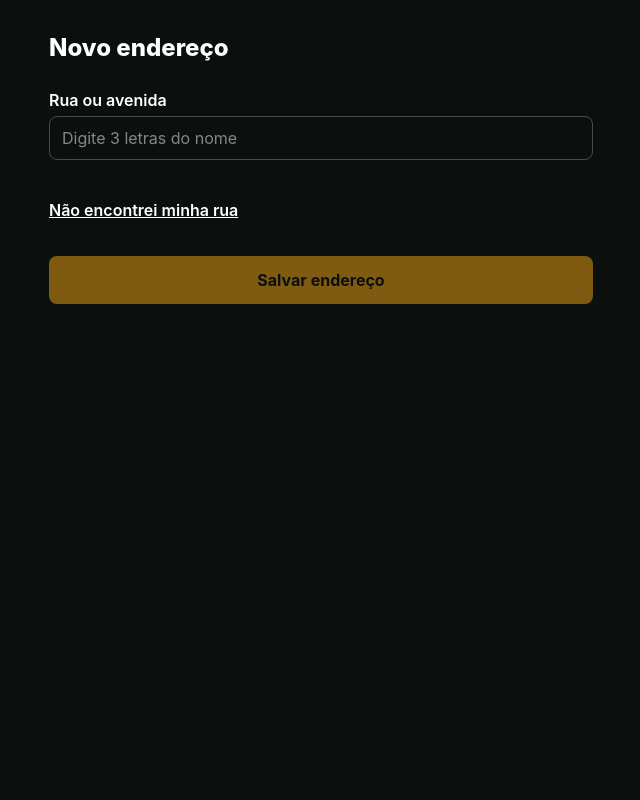
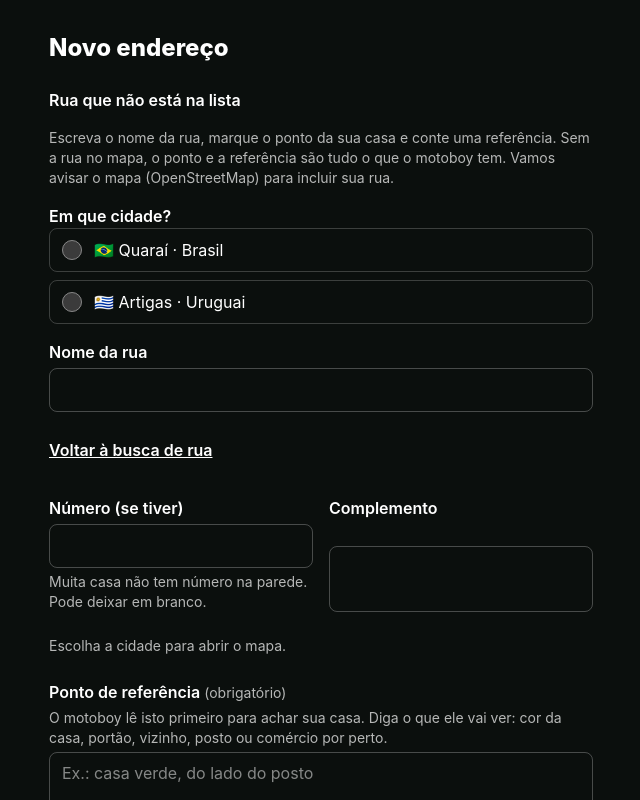
Before and after one commit to mbello1998/tele-dos-pampas, a Next.js app: page /enderecos/novo in a window 1280 px wide. Both pictures are taken after a click on the button "Não encontrei minha rua". Shown: the top 800 px of the page, without its empty margins (319-959 px from the left). Built offline with nearby package versions, Linux system fonts and the light colour scheme.

Commit message:
feat: saída 'não encontrei minha rua' (rua em texto livre, ponto e referência obrigatórios, street_id nulo como marca) e testes de mutação do formulário e da ação
Co-Authored-By: Claude Sonnet 5.5 <noreply@anthropic.com>

```diff
--- a/src/components/address/AddressForm.tsx
+++ b/src/components/address/AddressForm.tsx
@@ -9,11 +9,11 @@
 import { useMemo, useRef, useState, type FormEvent } from 'react'
 import { saveAddress, type Address, type AddressInput, type AddressPrecision } from '@/actions/addresses'
 import type { Locale } from '@/lib/landing/content'
-import type { LatLng, Street } from '@/lib/geo/types'
-import { BlockPicker, blockLabel, deriveBlocks, streetAnchor, UNKNOWN_BLOCK, type Block } from './BlockPicker'
+import type { City, Country, LatLng, Street, StreetDataset } from '@/lib/geo/types'
+import { BlockPicker, blockLabel, deriveBlocks, distanceToStreetMeters, streetAnchor, UNKNOWN_BLOCK, type Block } from './BlockPicker'
 import { MapPin, type PinFix, type TileUrlLoader } from './MapPin'
 import { ReferenceField } from './ReferenceField'
-import { StreetPicker, useStreetDatasets, type DatasetLoader } from './StreetPicker'
+import { CITY_NAME, COUNTRY_NAME, FLAG, StreetPicker, useStreetDatasets, type DatasetLoader } from './StreetPicker'
 
 const COPY = {
   'pt-BR': {
@@ -25,6 +25,16 @@ const COPY = {
     save: 'Salvar endereço',
     saving: 'Salvando…',
     failed: 'Não foi possível salvar. Confira a conexão e se você entrou na sua conta, e tente de novo.',
+    missingTitle: 'Rua que não está na lista',
+    missingHelp:
+      'Escreva o nome da rua, marque o ponto da sua casa e conte uma referência. Sem a rua no mapa, o ponto e a referência são tudo o que o motoboy tem. Vamos avisar o mapa (OpenStreetMap) para incluir sua rua.',
+    cityLegend: 'Em que cidade?',
+    streetName: 'Nome da rua',
+    back: 'Voltar à busca de rua',
+    cityFirst: 'Escolha a cidade para abrir o mapa.',
+    pinNeeded: 'Falta marcar o ponto da casa (no mapa ou pela sua localização).',
+    mismatch: (found: string, chosen: string) =>
+      `Esse ponto parece estar em ${found}, mas você escolheu ${chosen}. Confira a cidade ou o ponto no mapa.`,
   },
   'es-UY': {
     number: 'Número (si tiene)',
@@ -35,6 +45,16 @@ const COPY = {
     save: 'Guardar dirección',
     saving: 'Guardando…',
     failed: 'No se pudo guardar. Revisá la conexión y si ingresaste a tu cuenta, e intentá de nuevo.',
+    missingTitle: 'Calle que no está en la lista',
+    missingHelp:
+      'Escribí el nombre de la calle, marcá el punto de tu casa y contá una referencia. Sin la calle en el mapa, el punto y la referencia son todo lo que tiene el repartidor. Vamos a avisar al mapa (OpenStreetMap) para que incluya tu calle.',
+    cityLegend: '¿En qué ciudad?',
+    streetName: 'Nombre de la calle',
+    back: 'Volver a la búsqueda de calle',
+    cityFirst: 'Elegí la ciudad para abrir el mapa.',
+    pinNeeded: 'Falta marcar el punto de la casa (en el mapa o con tu ubicación).',
+    mismatch: (found: string, chosen: string) =>
+      `Ese punto parece estar en ${found}, pero elegiste ${chosen}. Revisá la ciudad o el punto en el mapa.`,
   },
 } as const
 
@@ -57,6 +77,38 @@ export function resolveLocation(
   return block ? { ...block.midpoint, precision: 'quadra' } : null
 }
 
+const COUNTRY_OF_CITY: Record<City, Country> = { quarai: 'BR', artigas: 'UY' }
+const CITIES: City[] = ['quarai', 'artigas']
+/** Onde o mapa abre quando não há rua nem quadra para centrar: o centro de cada cidade (praças centrais). */
+const CITY_CENTER: Record<City, LatLng> = {
+  quarai: { lat: -30.3875, lng: -56.4528 },
+  artigas: { lat: -30.4, lng: -56.47 },
+}
+
+/** Dentro de 1,5 km de alguma rua, o lado da ponte do pino é confiável; além disso, não há como saber. */
+const BORDER_CHECK_MAX_M = 1500
+/** O pino só contradiz a cidade escolhida se estiver claramente mais perto de ruas do outro país. */
+const BORDER_MARGIN_M = 50
+const BORDER_NEAR_M = 200
+
+/**
+ * Sem rua escolhida, o país vem da cidade que o cliente marcou, e o país decide moeda e taxa de travessia.
+ * Para um cliente que marca "Artigas" estando em Quaraí (ou o contrário) cobrar errado seria silencioso,
+ * então o pino é conferido contra as ruas dos dois datasets. Devolve a cidade do outro lado se o pino
+ * estiver claramente lá; `null` se bate com a escolha, ou se está longe demais de tudo para saber.
+ */
+export function borderMismatch(pin: LatLng, chosen: City, datasets: StreetDataset[]): City | null {
+  const nearest: Record<City, number> = { quarai: Infinity, artigas: Infinity }
+  for (const d of datasets) {
+    for (const st of d.streets) nearest[st.city] = Math.min(nearest[st.city], distanceToStreetMeters(st, pin))
+  }
+  const other: City = chosen === 'quarai' ? 'artigas' : 'quarai'
+  const dChosen = nearest[chosen]
+  const dOther = nearest[other]
+  if (dOther > BORDER_CHECK_MAX_M) return null
+  return dChosen > BORDER_NEAR_M && dOther + BORDER_MARGIN_M < dChosen ? other : null
+}
+
 const field = 'min-h-11 w-full rounded-lg border border-white/25 bg-transparent px-3 text-base'
 
 type Props = {
@@ -77,6 +129,10 @@ export function AddressForm({ onDone, locale = 'pt-BR', loadDatasets, loadTileUr
   const [complement, setComplement] = useState('')
   const [label, setLabel] = useState('')
   const [reference, setReference] = useState('')
+  // "Não encontrei minha rua": rua em texto livre, cidade escolhida à mão, ponto e referência obrigatórios
+  const [missing, setMissing] = useState(false)
+  const [city, setCity] = useState<City | null>(null)
+  const [streetText, setStreetText] = useState('')
   const [tried, setTried] = useState(false)
   const [status, setStatus] = useState<'idle' | 'saving' | 'saved' | 'failed'>('idle')
   const inFlight = useRef(false)
@@ -84,9 +140,20 @@ export function AddressForm({ onDone, locale = 'pt-BR', loadDatasets, loadTileUr
 
   const blocks = useMemo(() => (street ? deriveBlocks(street) : []), [street])
   const anchor = useMemo(() => (street ? streetAnchor(street) : null), [street])
-  const located = street && anchor ? resolveLocation(street, blockId, blocks, pin, anchor) : null
+  const located: Located | null = missing
+    ? pin
+      ? { lat: pin.lat, lng: pin.lng, precision: 'gps' }
+      : null
+    : street && anchor
+      ? resolveLocation(street, blockId, blocks, pin, anchor)
+      : null
   const block = blocks.find((b) => b.id === blockId)
-  const referenceRequired = located?.precision !== 'gps'
+  // rua ausente do dataset: a referência é obrigatória mesmo com GPS, é tudo o que o entregador tem
+  const referenceRequired = missing || located?.precision !== 'gps'
+  const otherSide = missing && city && pin && load.state === 'ready' ? borderMismatch(pin, city, load.datasets) : null
+  const ready = missing
+    ? city !== null && streetText.trim() !== '' && located !== null && otherSide === null
+    : street !== null && located !== null
   const busy = status === 'saving' || status === 'saved'
 
   const reset = (next: Street | null) => {
@@ -96,24 +163,37 @@ export function AddressForm({ onDone, locale = 'pt-BR', loadDatasets, loadTileUr
     setPin(null)
   }
 
+  const enterMissing = () => {
+    start() // o pino vai ser conferido contra as ruas dos dois lados da ponte
+    reset(null)
+    setMissing(true)
+  }
+  const leaveMissing = () => {
+    setMissing(false)
+    setCity(null)
+    setStreetText('')
+    setPin(null)
+  }
+
   const submit = async (e: FormEvent) => {
     e.preventDefault()
-    if (inFlight.current || !street || !located) return
+    if (inFlight.current || !ready || !located) return
     setTried(true)
     const ref = reference.trim()
     if (referenceRequired && ref === '') return
 
     const n = number.trim()
+    const place = missing ? { id: null, name: streetText.trim(), city: city!, country: COUNTRY_OF_CITY[city!] } : street!
     const input: AddressInput = {
-      label: label.trim() || (n ? `${street.name}, ${n}` : street.name),
-      streetId: street.id,
-      streetName: street.name,
+      label: label.trim() || (n ? `${place.name}, ${n}` : place.name),
+      streetId: place.id,
+      streetName: place.name,
       number: n,
       complement: complement.trim(),
-      betweenStreets: block ? blockLabel(block, locale) : '',
+      betweenStreets: !missing && block ? blockLabel(block, locale) : '',
       reference: ref,
-      city: street.city,
-      country: street.country,
+      city: place.city,
+      country: place.country,
       lat: located.lat,
       lng: located.lng,
       precision: located.precision,
@@ -130,8 +210,64 @@ export function AddressForm({ onDone, locale = 'pt-BR', loadDatasets, loadTileUr
     }
   }
 
+  const placeName = missing ? streetText.trim() : street?.name ?? ''
+  const showRest = missing ? true : street !== null && anchor !== null
+  const mapCenter = missing ? (city ? CITY_CENTER[city] : null) : (block?.midpoint ?? anchor)
+
   return (
     <form noValidate onSubmit={submit} className="grid gap-6" aria-busy={status === 'saving'}>
+      {missing ? (
+        <section className="grid gap-4" aria-labelledby="missing-title">
+          <h2 id="missing-title" className="text-base font-semibold">
+            {c.missingTitle}
+          </h2>
+          <p className="text-sm text-white/70">{c.missingHelp}</p>
+          <fieldset className="grid gap-2">
+            <legend className="text-base font-semibold">{c.cityLegend}</legend>
+            {CITIES.map((k) => (
+              <label
+                key={k}
+                className="flex min-h-11 cursor-pointer items-center gap-3 rounded-lg border border-white/20 px-3 py-2 has-[:checked]:border-sol has-[:checked]:bg-white/5"
+              >
+                <input
+                  type="radio"
+                  name="city"
+                  value={k}
+                  checked={city === k}
+                  onChange={() => {
+                    setCity(k)
+                    setPin(null) // o ponto marcado numa cidade não vale para a outra
+                  }}
+                  className="size-5 accent-[var(--color-sol)]"
+                />
+                <span className="text-base">
+                  {FLAG[COUNTRY_OF_CITY[k]]} {CITY_NAME[k]} · {COUNTRY_NAME[locale][COUNTRY_OF_CITY[k]]}
+                </span>
+              </label>
+            ))}
+          </fieldset>
+          <label className="grid gap-1">
+            <span className="text-base font-semibold">{c.streetName}</span>
+            <input
+              name="streetName"
+              type="text"
+              autoComplete="off"
+              maxLength={120}
+              required
+              value={streetText}
+              onChange={(e) => setStreetText(e.target.value)}
+              className={field}
+            />
+          </label>
+          <button
+            type="button"
+            onClick={leaveMissing}
+            className="min-h-11 justify-self-start text-base font-semibold underline"
+          >
+            {c.back}
+          </button>
+        </section>
+      ) : (
         <StreetPicker
           locale={locale}
           selected={street}
@@ -139,12 +275,13 @@ export function AddressForm({ onDone, locale = 'pt-BR', loadDatasets, loadTileUr
           onClear={() => reset(null)}
           load={load}
           onStart={start}
-        onMissing={() => {}}
+          onMissing={enterMissing}
         />
+      )}
 
-      {street && anchor && (
+      {showRest && (
         <>
-          <BlockPicker blocks={blocks} value={blockId} onChange={setBlockId} locale={locale} />
+          {!missing && street && <BlockPicker blocks={blocks} value={blockId} onChange={setBlockId} locale={locale} />}
 
           <div className="grid gap-4 sm:grid-cols-2">
             <label className="grid gap-1">
@@ -174,15 +311,26 @@ export function AddressForm({ onDone, locale = 'pt-BR', loadDatasets, loadTileUr
             </label>
           </div>
 
+          {mapCenter ? (
             <MapPin
-            key={street.id}
+              key={missing ? `missing-${city}` : street!.id}
               locale={locale}
-            street={street}
-            center={block?.midpoint ?? anchor}
+              street={missing ? null : street}
+              required={missing}
+              center={mapCenter}
               value={pin}
               onChange={setPin}
               loadTileUrl={loadTileUrl}
             />
+          ) : (
+            <p className="text-sm text-white/70">{c.cityFirst}</p>
+          )}
+          {otherSide && city && (
+            <p role="alert" className="text-sm text-brasa">
+              {c.mismatch(`${CITY_NAME[otherSide]} (${COUNTRY_NAME[locale][COUNTRY_OF_CITY[otherSide]]})`, CITY_NAME[city])}
+            </p>
+          )}
+          {missing && city && !pin && <p className="text-sm text-sol">{c.pinNeeded}</p>}
 
           <ReferenceField
             locale={locale}
@@ -199,7 +347,7 @@ export function AddressForm({ onDone, locale = 'pt-BR', loadDatasets, loadTileUr
               type="text"
               autoComplete="off"
               maxLength={40}
-              placeholder={number.trim() ? `${street.name}, ${number.trim()}` : street.name}
+              placeholder={number.trim() ? `${placeName}, ${number.trim()}` : placeName}
               value={label}
               onChange={(e) => setLabel(e.target.value)}
               className={field}
@@ -212,7 +360,7 @@ export function AddressForm({ onDone, locale = 'pt-BR', loadDatasets, loadTileUr
       <div className="grid gap-2">
         <button
           type="submit"
-          disabled={!street || !located || busy}
+          disabled={!ready || busy}
           className="min-h-12 rounded-lg bg-sol px-4 text-base font-bold text-noite disabled:opacity-50"
         >
           {c.save}
```
Also changed, not shown: src/actions/addresses.ts (+15 -6 lines), src/components/address/MapPin.tsx (+13 -6 lines), 1 other file (tests, documents, lock files or other folders). Lines whose indentation alone changed are shown as unchanged.
